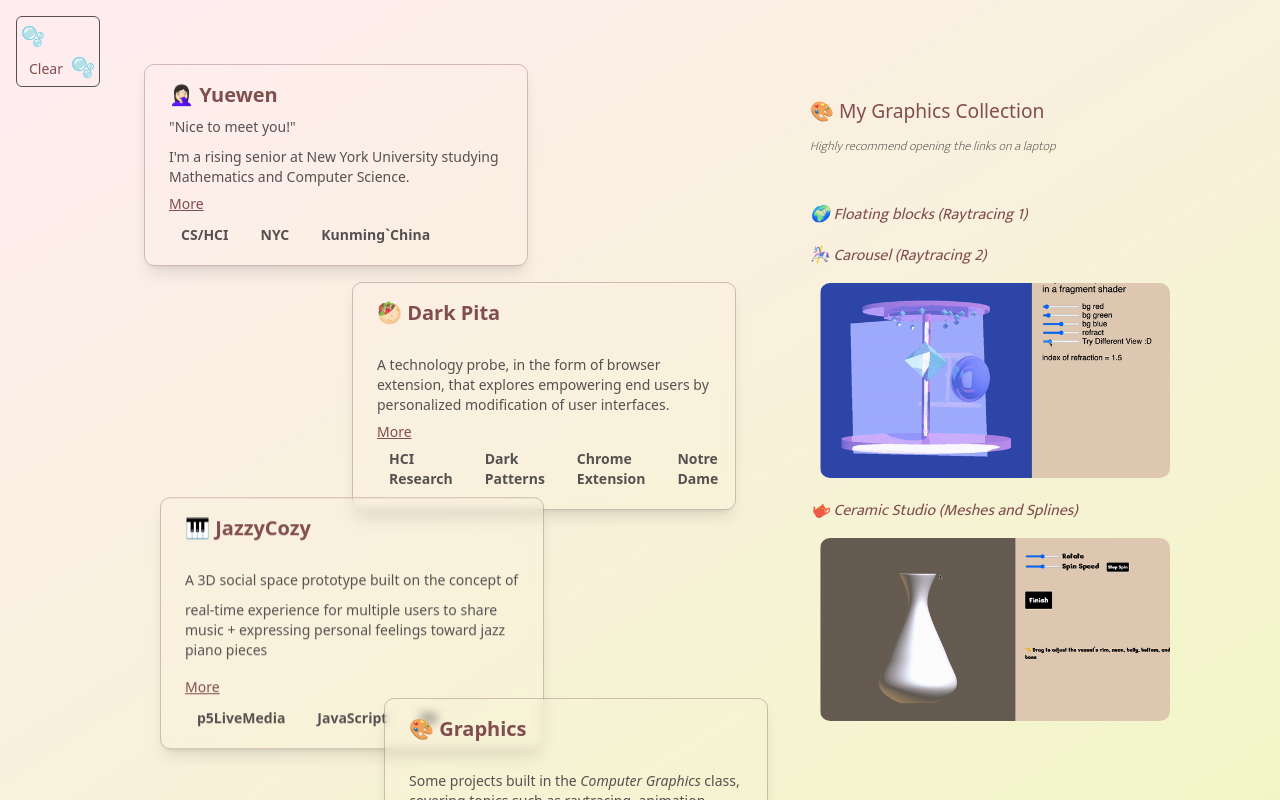
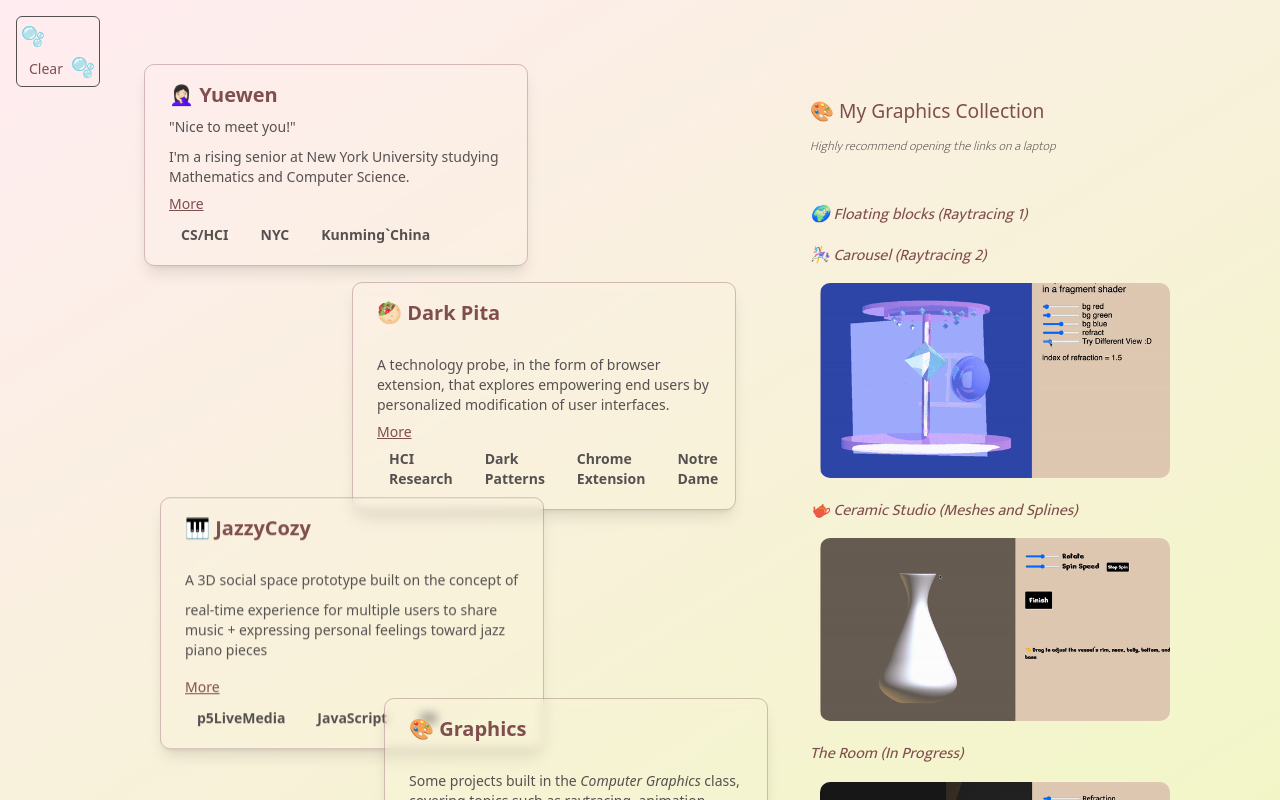
Before and after one commit to kapa-moon/kapa-space, a React (Create React App) app in the folder kapa-space/: page /#/graphics in a window 1280 px wide. Built offline with nearby package versions, Linux system fonts and the light colour scheme.

Commit message:
content update

```diff
--- a/kapa-space/src/components/Graphics/Graphics.js
+++ b/kapa-space/src/components/Graphics/Graphics.js
@@ -3,6 +3,7 @@ import "./Graphics.css";
 import Header from "../Header";
 import G1 from "./G1.gif";
 import G2 from "./G2.gif";
+import G3 from "./room.gif";
 
 
 function Break(){
@@ -55,6 +56,15 @@ export default function Graphics(props) {
                     <Break />
                     <div>
                         <img src={G2} alt="ceramic studio" className="preview"/>
+                    </div>
+                    <Break />
+                    <Break />
+                    <div className="subtitle">
+                        <a href="https://cims.nyu.edu/~yy2889/graphics/Final2/index.html" target="blank" className="">The Room (In Progress)</a>
+                    </div>
+                    <Break />
+                    <div>
+                        <img src={G3} alt="ceramic studio" className="preview"/>
                     </div>
                     </div>
                 </div>
```
Also changed, not shown: kapa-space/src/components/Graphics/room.gif (added).
